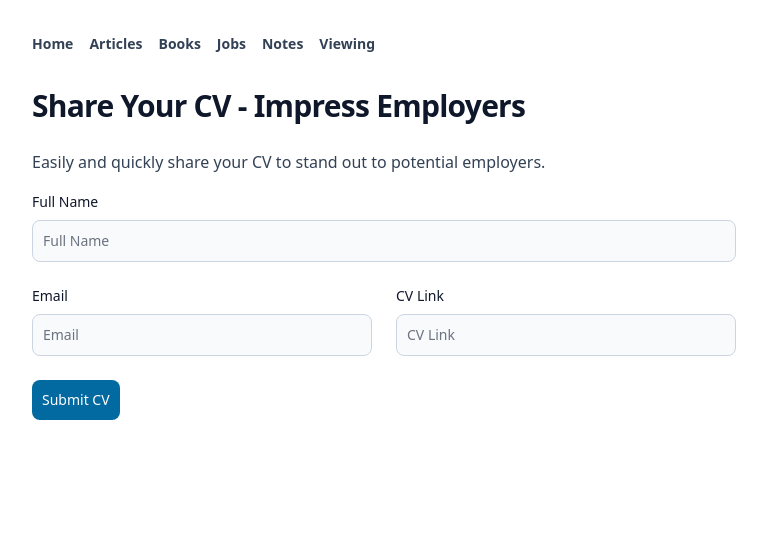
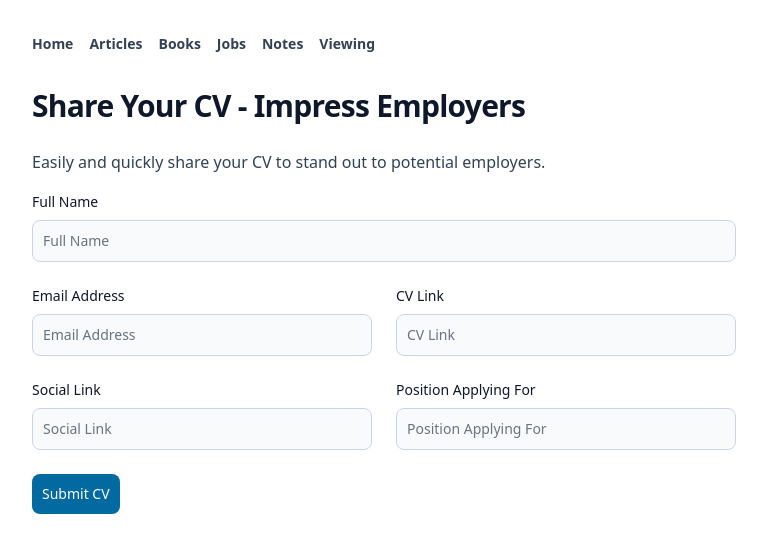
Before and after one commit to tuanductran/site, a Next.js app: page /share-cv in a window 1280 px wide. Shown: the top 552 px of the page, without its empty margins (256-1023 px from the left). Built offline with nearby package versions, Linux system fonts and the light colour scheme; no server answers.

Commit message:
Update CV pages

```diff
--- a/src/components/cvForm.tsx
+++ b/src/components/cvForm.tsx
@@ -6,15 +6,12 @@ interface FormData {
   fullName: string
   email: string
   cvLink: string
+  socialLink: string
+  position: string
 }
 
 export default function CVForm() {
-  const {
-    register,
-    handleSubmit,
-    formState: { errors },
-    reset,
-  } = useForm<FormData>()
+  const { register, handleSubmit, formState: { errors }, reset } = useForm<FormData>()
 
   const onSubmit = async (data: FormData) => {
     const response = await fetch('/api/submit-cv', {
@@ -31,13 +28,14 @@ export default function CVForm() {
       reset()
     }
     else {
-      toast.error('Error submitting CV')
+      toast.error(result.message || 'Error submitting CV')
     }
   }
 
   return (
     <form onSubmit={handleSubmit(onSubmit)} className="space-y-6">
       <div className="grid gap-4 sm:grid-cols-2 sm:gap-6">
+        {/* Full Name */}
         <div className="sm:col-span-2">
           <label htmlFor="fullName" className="block mb-2 text-sm font-medium text-slate-900 dark:text-white">
             Full Name
@@ -55,9 +53,10 @@ export default function CVForm() {
           />
           {errors.fullName && <p className="mt-1 text-sm text-red-600">{errors.fullName.message}</p>}
         </div>
+        {/* Email Address */}
         <div className="w-full">
           <label htmlFor="email" className="block mb-2 text-sm font-medium text-slate-900 dark:text-white">
-            Email
+            Email Address
           </label>
           <input
             type="email"
@@ -67,11 +66,12 @@ export default function CVForm() {
               errors.email ? 'border-red-500' : 'border-slate-300',
               'text-slate-900 text-sm rounded-lg focus:ring-sky-600 focus:border-sky-600 block w-full p-2.5 dark:bg-slate-700 dark:border-slate-600 dark:placeholder-slate-400 dark:text-white',
             )}
-            placeholder="Email"
-            {...register('email', { required: 'Email is required' })}
+            placeholder="Email Address"
+            {...register('email', { required: 'Email Address is required' })}
           />
           {errors.email && <p className="mt-1 text-sm text-red-600">{errors.email.message}</p>}
         </div>
+        {/* CV Link */}
         <div className="w-full">
           <label htmlFor="cvLink" className="block mb-2 text-sm font-medium text-slate-900 dark:text-white">
             CV Link
@@ -89,6 +89,42 @@ export default function CVForm() {
           />
           {errors.cvLink && <p className="mt-1 text-sm text-red-600">{errors.cvLink.message}</p>}
         </div>
+        {/* Social Link */}
+        <div className="w-full">
+          <label htmlFor="socialLink" className="block mb-2 text-sm font-medium text-slate-900 dark:text-white">
+            Social Link
+          </label>
+          <input
+            type="url"
+            id="socialLink"
+            className={cn(
+              'bg-slate-50 border',
+              errors.socialLink ? 'border-red-500' : 'border-slate-300',
+              'text-slate-900 text-sm rounded-lg focus:ring-sky-600 focus:border-sky-600 block w-full p-2.5 dark:bg-slate-700 dark:border-slate-600 dark:placeholder-slate-400 dark:text-white',
+            )}
+            placeholder="Social Link"
+            {...register('socialLink', { required: 'Social Link is required' })}
+          />
+          {errors.socialLink && <p className="mt-1 text-sm text-red-600">{errors.socialLink.message}</p>}
+        </div>
+        {/* Position Applying For */}
+        <div className="w-full">
+          <label htmlFor="position" className="block mb-2 text-sm font-medium text-slate-900 dark:text-white">
+            Position Applying For
+          </label>
+          <input
+            type="text"
+            id="position"
+            className={cn(
+              'bg-slate-50 border',
+              errors.position ? 'border-red-500' : 'border-slate-300',
+              'text-slate-900 text-sm rounded-lg focus:ring-sky-600 focus:border-sky-600 block w-full p-2.5 dark:bg-slate-700 dark:border-slate-600 dark:placeholder-slate-400 dark:text-white',
+            )}
+            placeholder="Position Applying For"
+            {...register('position', { required: 'Position is required' })}
+          />
+          {errors.position && <p className="mt-1 text-sm text-red-600">{errors.position.message}</p>}
+        </div>
       </div>
       <button
         type="submit"
--- a/src/pages/api/submit-cv.ts
+++ b/src/pages/api/submit-cv.ts
@@ -5,13 +5,15 @@ interface FormData {
   fullName: string
   email: string
   cvLink: string
+  socialLink: string
+  position: string
 }
 
 export default async function handler(req: NextApiRequest, res: NextApiResponse) {
   if (req.method === 'POST') {
     const notion = new Client({ auth: process.env.CV_NOTION_TOKEN })
 
-    const { fullName, email, cvLink }: FormData = req.body
+    const { fullName, email, cvLink, socialLink, position }: FormData = req.body
 
     try {
       await notion.pages.create({
@@ -21,11 +23,7 @@ export default async function handler(req: NextApiRequest, res: NextApiResponse)
         properties: {
           'Full Name': {
             title: [
-              {
-                text: {
-                  content: fullName,
-                },
-              },
+              { text: { content: fullName } },
             ],
           },
           'Email': {
@@ -33,6 +31,14 @@ export default async function handler(req: NextApiRequest, res: NextApiResponse)
           },
           'CV Link': {
             url: cvLink,
+          },
+          'Social Link': {
+            url: socialLink,
+          },
+          'Position': {
+            rich_text: [
+              { text: { content: position } },
+            ],
           },
         },
       })
--- a/src/pages/jobs/index.tsx
+++ b/src/pages/jobs/index.tsx
@@ -100,7 +100,7 @@ function JobsPage({ initialJobs }: IssuesProps) {
       }
     }
     catch (error) {
-      toast.error('Error fetching more jobs:', error)
+      toast.error(`Error fetching more jobs: ${error}`)
     }
     finally {
       setLoading(false)
@@ -215,7 +215,7 @@ export const getStaticProps: GetStaticProps<IssuesProps> = async () => {
     }
   }
   catch (error) {
-    toast.error('Error fetching jobs:', error)
+    toast.error(`Error fetching jobs: ${error}`)
     return {
       props: {
         initialJobs: [],
```
